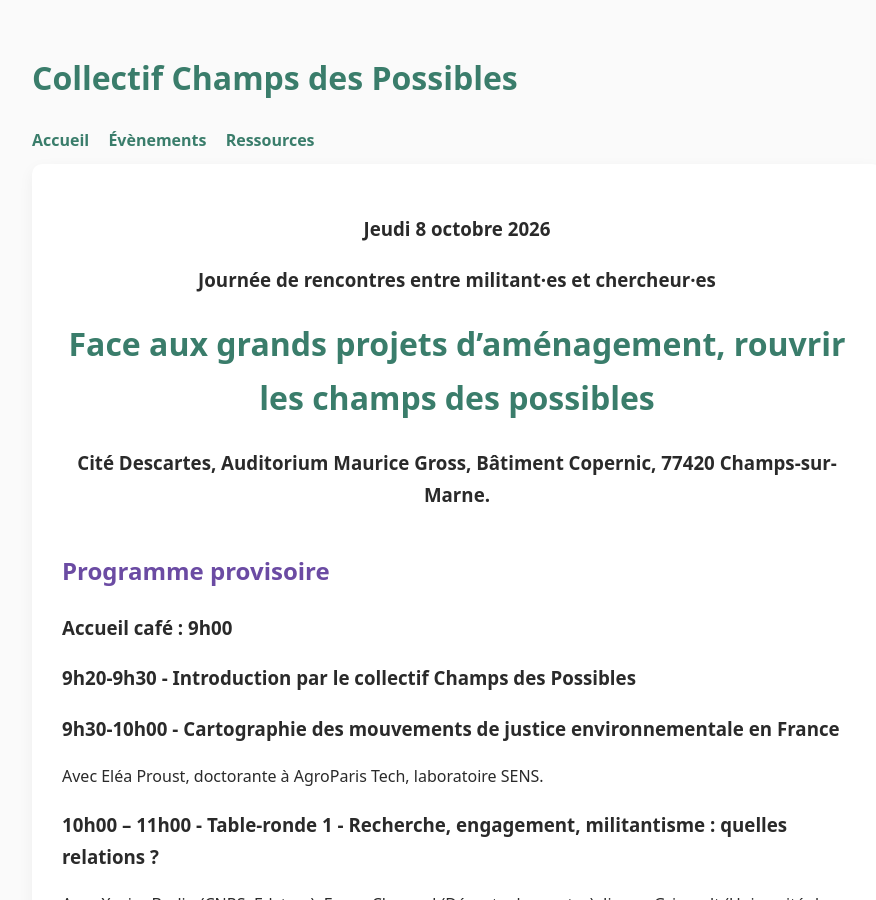
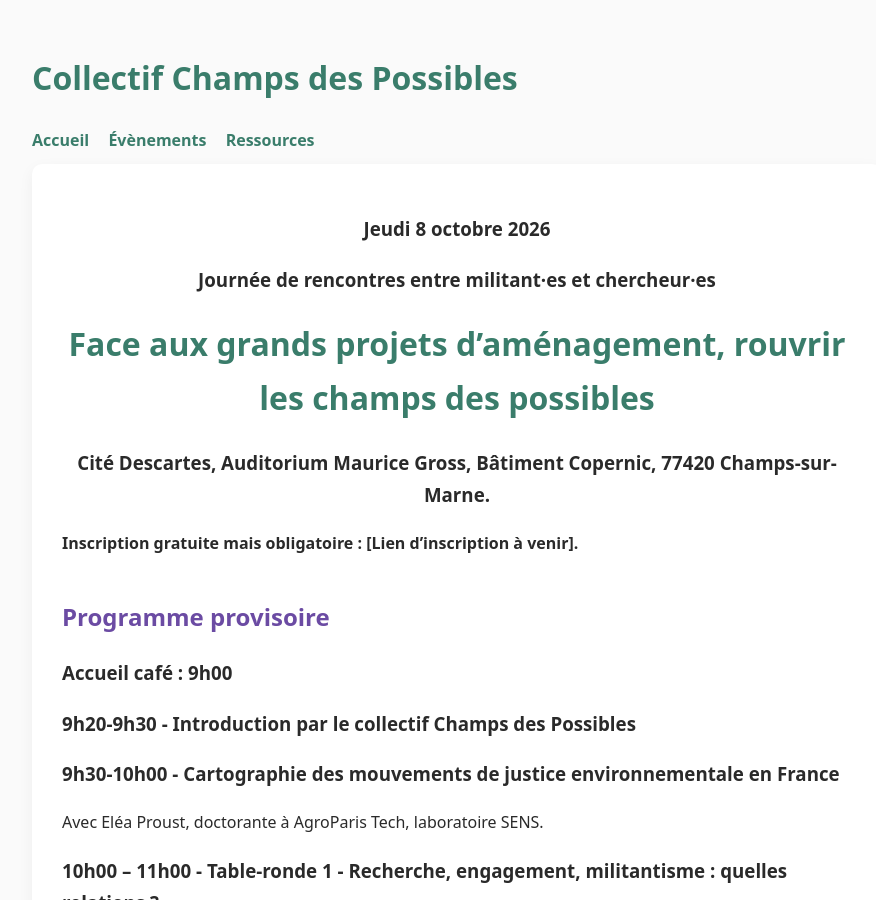
Before and after one commit to champs-des-possibles/champs-des-possibles.github.io, a Jekyll site: the page built from _posts/2026-10-08-journee.md, in a window 1280 px wide and 900 px high. Shown: the whole window, without its empty margins (183-1059 px from the left). Built offline with Jekyll 4.4.1, drawn with Linux system fonts in a browser that asks for light colours.

Commit message:
Add registration note to journee.md
Added a note about mandatory registration with a link placeholder.

```diff
--- a/_posts/2026-10-08-journee.md
+++ b/_posts/2026-10-08-journee.md
@@ -11,6 +11,8 @@ date_display: 08 octobre 2026
 <h1 style="text-align: center;"> Face aux grands projets d’aménagement, rouvrir les champs des possibles</h1>
 
 <h3 style="text-align: center;"> Cité Descartes, Auditorium Maurice Gross, Bâtiment Copernic, 77420 Champs-sur-Marne. </h3>
+
+**Inscription gratuite mais obligatoire : [Lien d'inscription à venir].**
 
 ## Programme provisoire
 
```
